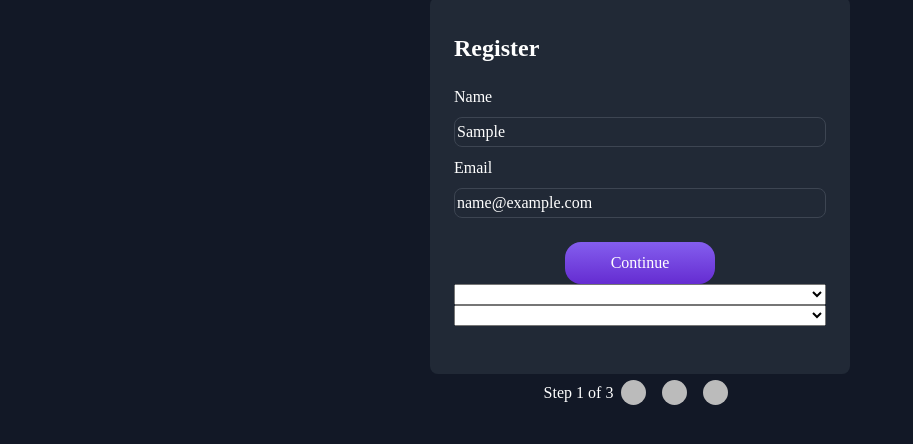
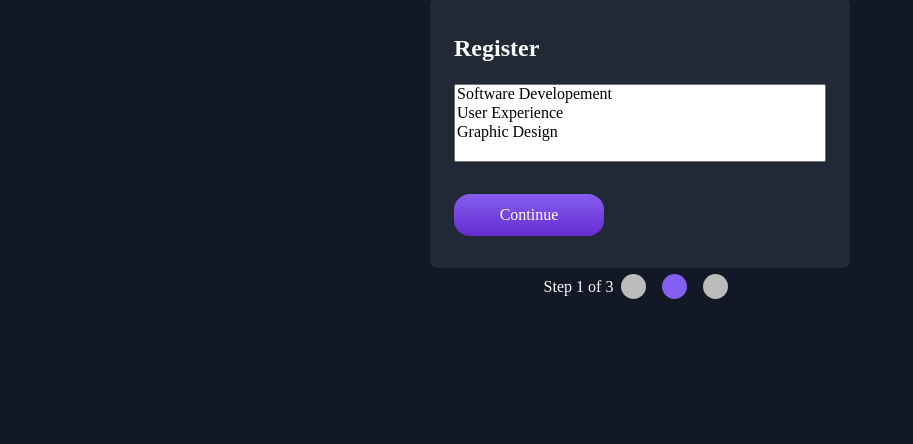
Before and after one commit to tflinch/multi-step-form, a plain HTML site: page index.html in a window 1280 px wide. Both pictures are taken after typing "Sample", "name@example.com" into the empty fields and a click on the button "Continue". Shown: the part 54-498 px from the top of the page, without its empty margins (0-913 px from the left). Drawn offline with Linux system fonts and the light colour scheme.

Commit message:
feat: changing to js to create html elements and dom element

```diff
--- a/index.html
+++ b/index.html
@@ -1,6 +1,5 @@
 <!DOCTYPE html>
 <html lang="en">
-
   <head>
     <meta charset="UTF-8" />
     <meta name="viewport" content="width=device-width, initial-scale=1.0" />
@@ -12,14 +11,9 @@
     <h1>Multi step form</h1>
     <div class="wrapper">
       <form action="" id="multStepForm">
-      <h2>Register</h2>
-      <div class="input-box">
-        <label for="name" class="label">Name</label>
-        <input type="text" name="name" placeholder="Enter your name" required class="input" />
-        <label for="email" claass="label">Email</label>
-        <input type="email" name="email" placeholder="Example@gmail.com" class="input" />
+        <h2 id="title"></h2>
+        <div class="input-box"></div>
         <button id="button">Continue</button>
-      </div>
       </form>
       <div class="tracker" id="step">
         <p>Step 1 of 3</p>
@@ -30,5 +24,4 @@
     </div>
   </body>
   <script src="script.js"></script>
-
 </html>
--- a/script.js
+++ b/script.js
@@ -1,21 +1,28 @@
 // my idea is to first check the current values of my input boxes
-const form = document.getElementById('multStepForm')
-const button = document.getElementById('button')
-let mockSteps = [{ 'title': 'Register', 'name': '', 'email': '' }, { 'title': 'Which topics are you interested in?', 'choices': ['Software Developement', 'User Experience', 'Graphic Design'] }, { 'title': 'Summary', 'name': '', 'email': '', 'topcis': [''] }]
+const form = document.getElementById('multStepForm');
+const button = document.getElementById('button');
+let mockSteps = [
+  { title: 'Register', name: '', email: '' },
+  {
+    title: 'Which topics are you interested in?',
+    choices: ['Software Developement', 'User Experience', 'Graphic Design'],
+  },
+  { title: 'Summary', name: '', email: '', topcis: [''] },
+];
 
 let currentStep = 1;
 
 function showStep(setp) {
-  //display current setp in the UI
-
+  updateLabels(setp);
+  updateInput();
 }
 
 function nextStep() {
+  checkInputs();
   currentStep++;
-  updateInput();
+  showStep();
 
   //handle next step function
-
 }
 
 function prevStep() {
@@ -24,64 +31,99 @@ function prevStep() {
 
 function checkInputs() {
   const items = document.querySelectorAll('.input');
-  items.forEach(element => {
-    if (element.value == "") {
-      console.log('can not be blank');
+  let isValid = true;
+
+  const stepData = {};
+
+  items.forEach((element) => {
+    if (element.value.trim() === '') {
+      console.log(`${element.name} cannot be blank`);
       element.classList.add('error');
+      isValid = false;
     }
-    nextStep();
-    console.log(element.value);
+    element.classList.remove('error');
+    //update state
+    stepData[element.name] = element.value;
   });
+
+  if (isValid) {
+    Object.assign(mockSteps[currentStep - 1], stepData);
+    console.log('Updated Step Data:', mockSteps[currentStep - 1]);
+  }
 
   // for (const item of items){
   //   console.log(item.value)
   // }
 }
 
-function updateLabels() {
-  const labels = document.querySelectorAll('.label')
+function updateLabels(setp) {
+  const inputBox = document.querySelector('.input-box');
+  const labels = document.querySelectorAll('.label');
+  switch (setp) {
+    case 1:
+      const title = document.getElementById('title');
+      title.innerHTML = mockSteps[setp - 1].title;
+      const newLabel = document.createElement('label');
+      newLabel.setAttribute('for', 'name');
+      newLabel.textContent = 'Your name';
 
-  switch (currentStep) {
-    case 1:
-      console.log("step 1")
-      break;
+      const newInput = document.createElement('input');
+      newInput.setAttribute('type', 'text');
+      newInput.setAttribute('name', 'name');
+      newInput.placeholder = 'Enter your name';
+      newInput.classList.add('input');
+
+      const newLabel2 = document.createElement('label');
+      newLabel2.setAttribute('for', 'email');
+      newLabel2.textContent = 'Your email';
+
+      const newInput2 = document.createElement('input');
+      newInput2.setAttribute('type', 'email');
+      newInput2.setAttribute('name', 'email');
+      newInput2.placeholder = 'Enter your email';
+      newInput2.classList.add('input');
+
+      inputBox.append(newLabel, newInput, newLabel2, newInput2);
     case 2:
       for (const label of labels) {
-        label.remove()
+        label.remove();
       }
 
     default:
       break;
   }
-
 }
 function updateInput() {
-  const inputs = document.querySelectorAll('.input')
+  const inputs = document.querySelectorAll('.input');
+  const inputBox = document.querySelector('.input-box');
 
   switch (currentStep) {
     case 1:
-      console.log("step 1")
+      console.log('step 1');
       break;
     case 2:
-      for (const input of inputs) {
-        const selector = document.createElement("select", mockSteps[2].choices)
-        input.parentElement.append(selector)
+      inputBox.innerHTML = '';
+      const selector = document.createElement('select');
+      selector.setAttribute('multiple', 'multiple');
+      inputBox.append(selector);
 
-        for (var i = 0; i < mockSteps[2].choices; i++) {
-          var option = document.createElement('option')
-          option.value = mockSteps[2].choices[i]
-          option.text = mockSteps[2].choices[i]
-          selector.appendChild(option)
-        }
+      for (var i = 0; i < mockSteps[1].choices.length; i++) {
+        var option = document.createElement('option');
+        option.value = mockSteps[1].choices[i];
+        option.text = mockSteps[1].choices[i];
+        selector.appendChild(option);
       }
+      updateDot();
 
     default:
       break;
   }
-
 }
 
-
+function updateDot() {
+  const dots = document.querySelectorAll('.dot');
+  dots[currentStep - 1].classList.add('active');
+}
 
 form.addEventListener('submit', function (event) {
   event.preventDefault();
@@ -90,12 +132,9 @@ form.addEventListener('submit', function (event) {
 
 button.addEventListener('click', function (event) {
   event.preventDefault();
-  checkInputs();
-
-})
+  nextStep();
+});
 
 showStep(currentStep);
 
-
-
 // let circle = document.getElementById('step').appendChild();
--- a/style.css
+++ b/style.css
@@ -1,5 +1,4 @@
 @layer reset {
-
   *,
   *,
   *::before,
@@ -68,9 +67,11 @@
 @layer base {
   :root {
     --clr-purple: linear-gradient(180deg, #845eee 0%, #652cd1 100%);
-    --clr-purple-border: linear-gradient(120deg,
-        rgba(229, 231, 235, 0.5) 0.05%,
-        rgba(229, 231, 235, 0) 25.05%);
+    --clr-purple-border: linear-gradient(
+      120deg,
+      rgba(229, 231, 235, 0.5) 0.05%,
+      rgba(229, 231, 235, 0) 25.05%
+    );
     --clr-deep-purple: hsl(222, 36%, 11%);
     --clr-black: hsl(217, 24%, 17%);
     --clr-grey: hsl(217, 15%, 28%);
@@ -133,8 +134,7 @@
   .tracker {
     justify-self: center;
     display: flex;
-    margin-block: .4rem;
-
+    margin-block: 0.4rem;
   }
 
   .dot {
@@ -143,6 +143,10 @@
     background-color: #bbb;
     border-radius: 50%;
     display: inline-block;
-    margin-inline: .5rem;
+    margin-inline: 0.5rem;
+  }
+
+  .active {
+    background-color: #845eee;
   }
 }
```
Lines whose indentation alone changed are shown as unchanged.
